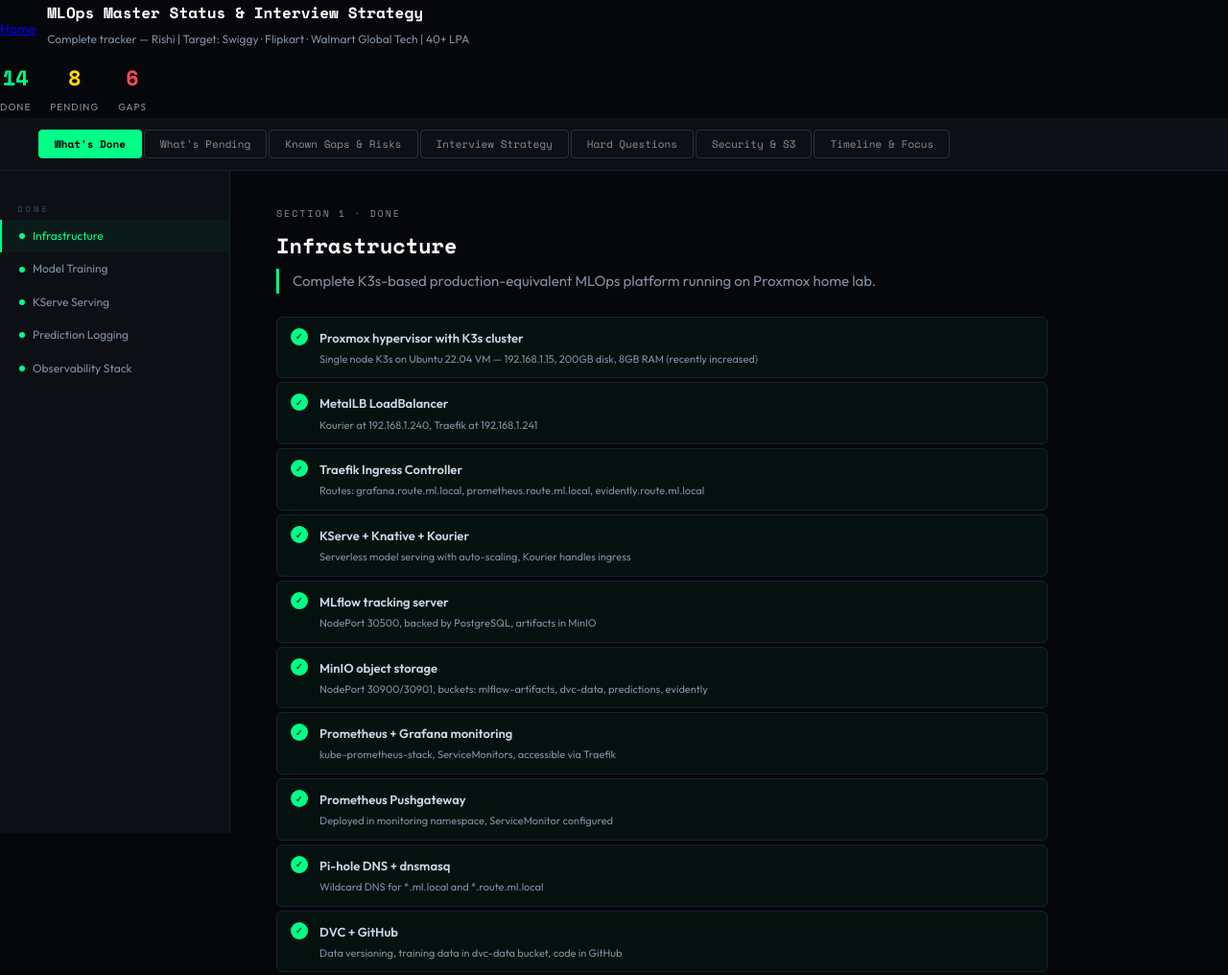
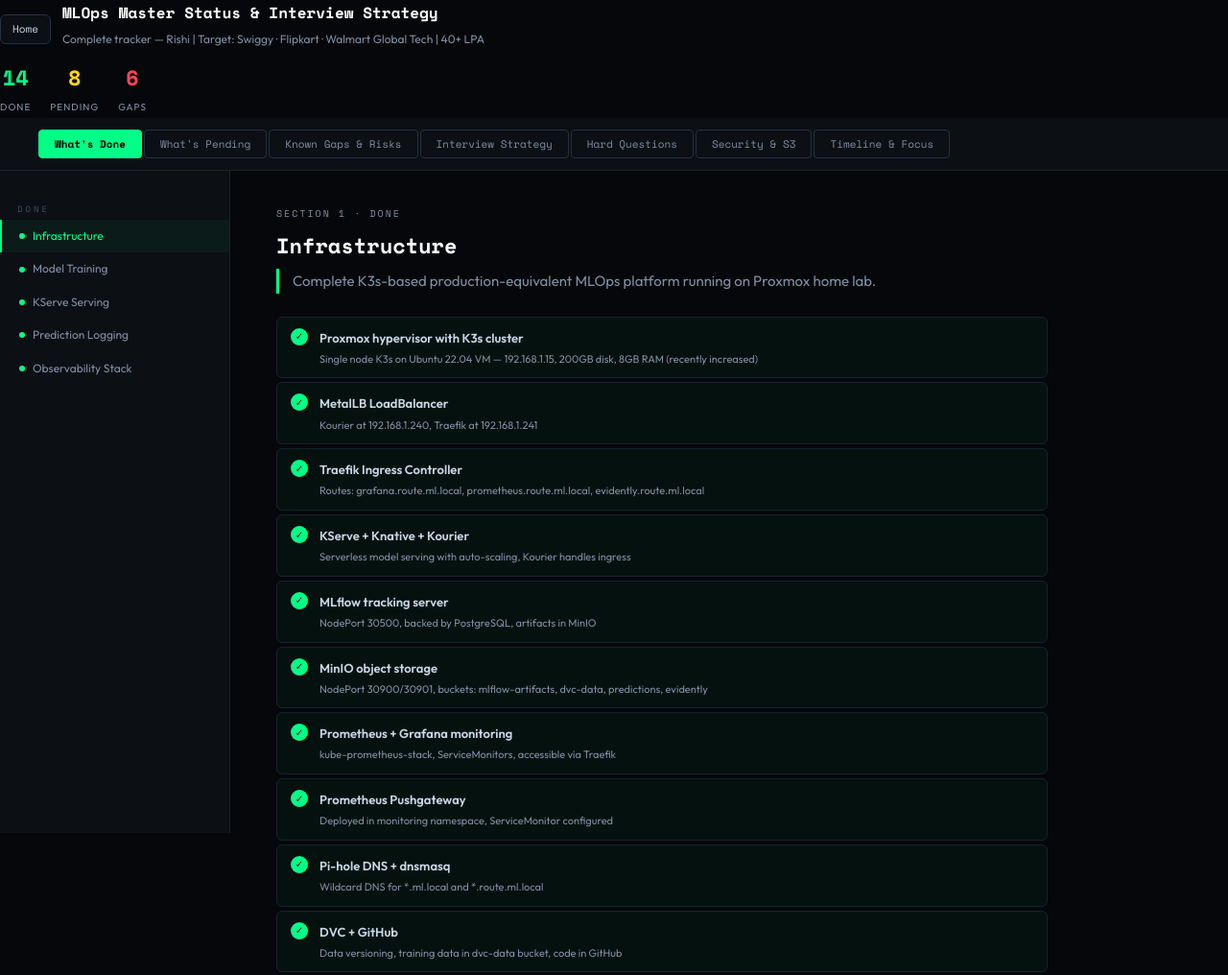
Before and after one commit to koyilada-rishi/docs-mlops, a plain HTML site: page master-status/index.html in a window 1280 px wide. Shown: the whole page at 96% size. Drawn offline with nearby package versions, Linux system fonts and the light colour scheme.

Commit message:
re-organse

```diff
--- a/master-status/index.html
+++ b/master-status/index.html
@@ -372,6 +372,24 @@
 
 /* INTERVIEW Q&A */
 .qa-block { margin: 16px 0; }
+
+.home-btn {
+  font-size: 11px;
+  padding: 5px 12px;
+  border-radius: 6px;
+  background: #0c0f14;
+  color: #c8d6e5;
+  text-decoration: none;
+  border: 1px solid #243044;
+  font-family: 'Space Mono', monospace;
+  transition: 0.2s;
+}
+
+.home-btn:hover {
+  background: #00ff87;
+  color: #000;
+  border-color: #00ff87;
+}
 
 .question {
   background: var(--surface2);
```
